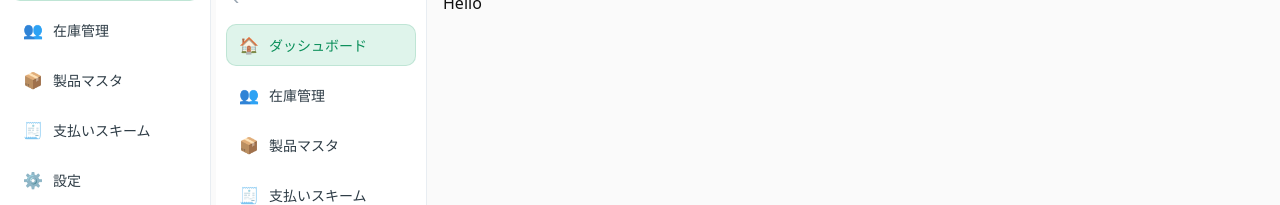
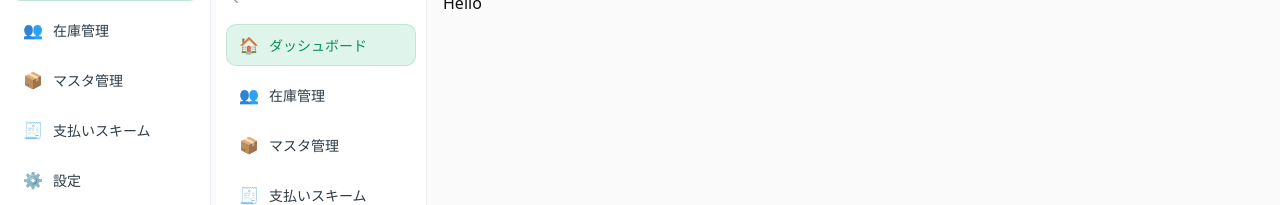
Before and after one commit to Yamato-72/AN-KAN-admin, a Next.js app: page / in a window 1280 px wide. Shown: the part 149-354 px from the top of the page. Built offline with nearby package versions, Linux system fonts and the light colour scheme.

Commit message:
保存忘れ

```diff
--- a/src/components/Sidebar.tsx
+++ b/src/components/Sidebar.tsx
@@ -7,7 +7,7 @@ type SidebarItem = {
 const items: SidebarItem[] = [
   { key: "dashboard", label: "ダッシュボード", icon: <span className="sb-ico">🏠</span> },
   { key: "zaiko", label: "在庫管理", icon: <span className="sb-ico">👥</span> },
-  { key: "products", label: "製品マスタ", icon: <span className="sb-ico">📦</span> },
+  { key: "products", label: "マスタ管理", icon: <span className="sb-ico">📦</span> },
   { key: "schemes", label: "支払いスキーム", icon: <span className="sb-ico">🧾</span> },
   { key: "settings", label: "設定", icon: <span className="sb-ico">⚙️</span> },
 ];
```
